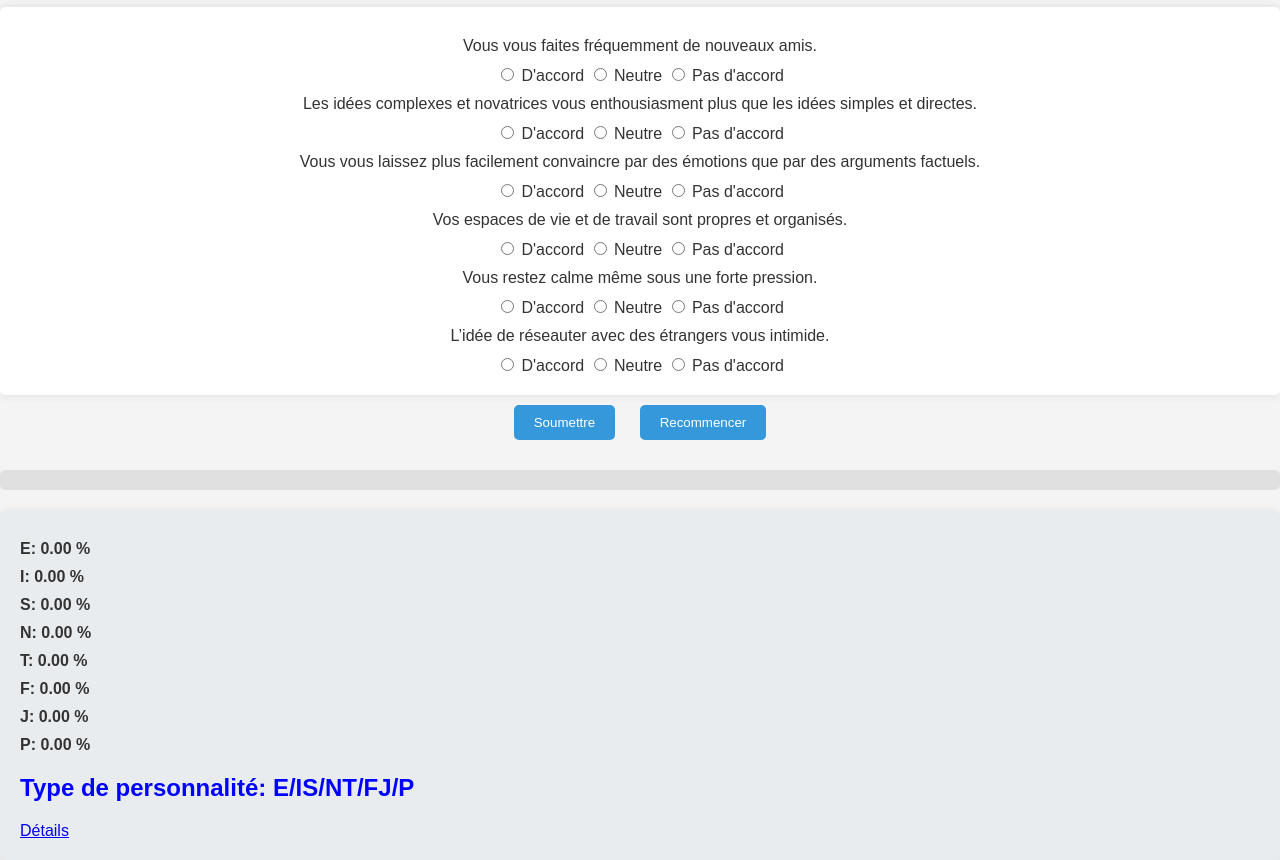
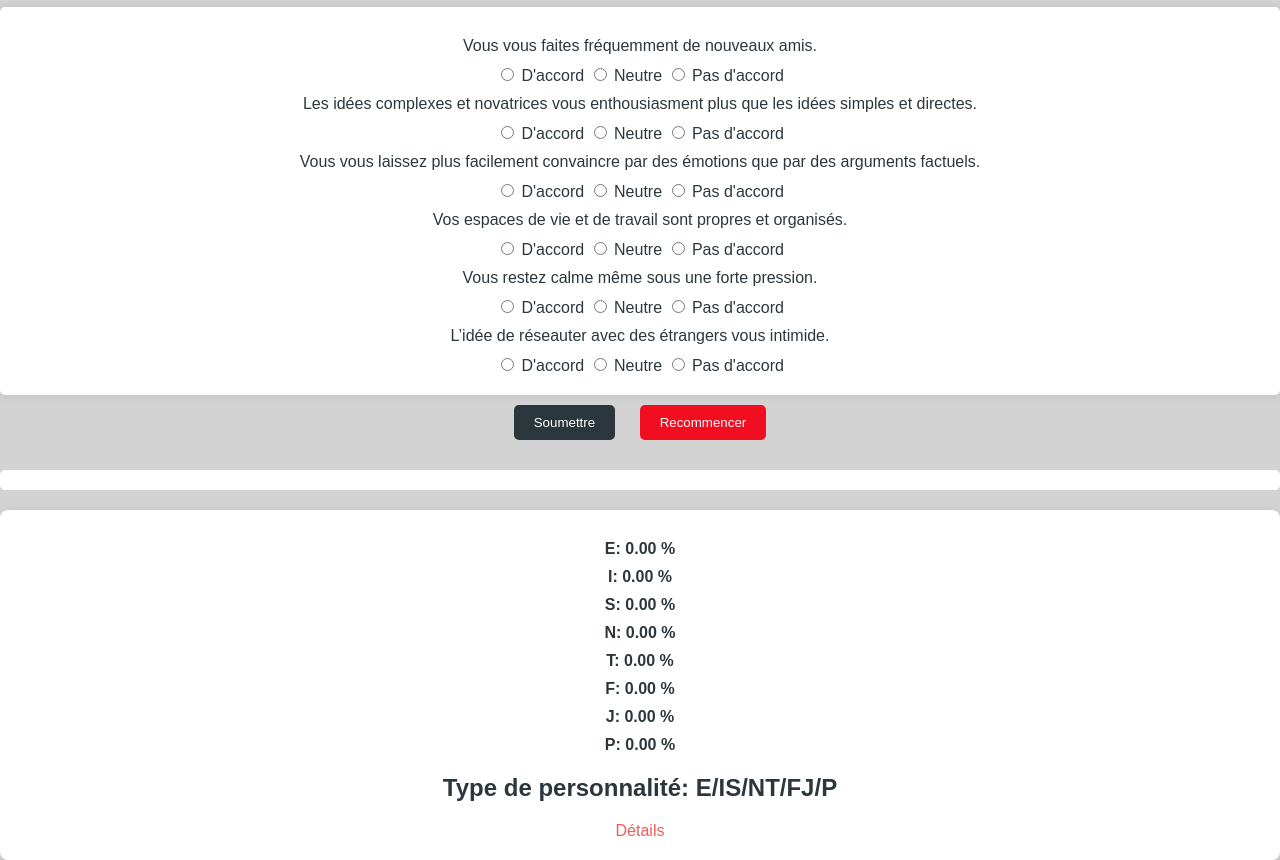
Before and after one commit to DualsFWShield/Personnality-tests, a plain HTML site: page personnalite/mbti.html in a window 1280 px wide. Shown: the part 121-981 px from the top of the page. Drawn offline with Linux system fonts and the light colour scheme.

Commit message:
Better style coherence

```diff
--- a/eneagramme/styles.css
+++ b/eneagramme/styles.css
@@ -1,8 +1,8 @@
 /* Général */
 body {
     font-family: Arial, sans-serif;
-    background-color: #f4f4f9;
-    color: #333;
+    background-color: #d3d3d3;
+    color: #2b373d;
     margin: 0;
     padding: 0;
 }
@@ -21,12 +21,12 @@ header {
 
 h1 {
     font-size: 2rem;
-    color: #333;
+    color: #2b373d;
 }
 
 p {
     font-size: 1rem;
-    color: #666;
+    color: #2b373d;
 }
 
 /* Section des questions */
@@ -51,12 +51,12 @@ input[type="radio"] {
 }
 
 .navigation-buttons {
-    text-align: right;
+    text-align: center;
     margin-top: 20px;
 }
 
 button {
-    background-color: #007BFF;
+    background-color: #2b373d;
     color: #fff;
     border: none;
     padding: 10px 20px;
@@ -66,7 +66,7 @@ button {
 }
 
 button:hover {
-    background-color: #0056b3;
+    background-color: #1f282c;
 }
 
 /* Barre de progression */
@@ -83,7 +83,7 @@ button:hover {
 }
 
 #progress-bar {
-    background-color: #007BFF;
+    background-color: #2b373d;
     height: 100%;
     width: 0%;
     transition: width 0.3s;
@@ -108,9 +108,9 @@ h2 {
 }
 
 #reset-button {
-    background-color: #dc3545;
+    background-color: #f10e21;
 }
 
 #reset-button:hover {
-    background-color: #c82333;
+    background-color: #b40f1c;
 }
--- a/personnalite/script.js
+++ b/personnalite/script.js
@@ -175,8 +175,8 @@ function displayResults(finalresults, personalityType) {
 
     // Affichage du type de personnalité
     resultContainer.innerHTML += `
-        <h2 style="color: blue;">Type de personnalité: ${personalityType}</h2>
-        <a href="https://www.16personalities.com/fr/la-personnalite-${personalityType.toLowerCase()}">Détails</a>
+        <h2>Type de personnalité: ${personalityType}</h2>
+        <CENTER><a text-align="center" href="https://www.16personalities.com/fr/la-personnalite-${personalityType.toLowerCase()}">Détails</a></CENTER>
     `;
 }
 
--- a/personnalite/styles.css
+++ b/personnalite/styles.css
@@ -1,14 +1,14 @@
 h1 {
     text-align: center;
-    color: #007BFF;
 }
 
 p {
     margin: 10px 0;
+    text-align: center;
 }
 
 #result-container {
-    background-color: #e9ecef;
+    background-color: #ffffff;
     border-radius: 8px;
     padding: 20px;
     box-shadow: 0 2px 10px rgba(0, 0, 0, 0.1);
@@ -16,8 +16,8 @@ p {
 
 body {
     font-family: Arial, sans-serif;
-    background-color: #f4f4f4;
-    color: #333;
+    background-color: #d3d3d3;
+    color: #2b373d;
     margin: 0;
     padding: 20px;
 }
@@ -30,13 +30,22 @@ body {
 }
 
 h2 {
-    color: #2c3e50;
+    text-align: center;
+}
+
+a {
+    text-decoration: none;
+    color: #f15b5b;
+}
+
+a:hover {
+    text-decoration: underline;
 }
 
 button {
     margin: 10px;
     padding: 10px 20px;
-    background-color: #3498db;
+    background-color: #2b373d;
     color: white;
     border: none;
     border-radius: 5px;
@@ -44,12 +53,12 @@ button {
 }
 
 button:hover {
-    background-color: #2980b9;
+    background-color: #1f282c;
 }
 
 #progress-container {
     width: 100%;
-    background: #e0e0e0;
+    background: #ffffff;
     border-radius: 5px;
     overflow: hidden;
     margin: 20px 0;
@@ -57,7 +66,15 @@ button:hover {
 
 #progress-bar {
     height: 20px;
-    background: #3498db;
+    background: #2b373d;
     width: 0%;
     transition: width 0.3s ease;
 }
+
+#reset-button {
+    background-color: #f10e21;
+}
+
+#reset-button:hover {
+    background-color: #b40f1c;
+}
--- a/styles.css
+++ b/styles.css
@@ -2,11 +2,11 @@ body {
     font-family: Arial, sans-serif;
     margin: 0;
     padding: 0;
-    background-color: #f4f4f4;
+    background-color: #d3d3d3;
 }
 
 header {
-    background-color: #7250ce;
+    background-color: #2b373d;
     color: white;
     padding: 20px;
     text-align: center;
@@ -31,7 +31,7 @@ ul li {
 
 a {
     text-decoration: none;
-    color: #4CAF50;
+    color: #f15b5b;
 }
 
 a:hover {
@@ -41,7 +41,7 @@ a:hover {
 footer {
     text-align: center;
     padding: 10px;
-    background-color: #7250ce;
+    background-color: #2b373d;
     color: white;
     position: relative;
     bottom: 0;
```
Also changed, not shown: eneagramme/enneagram.html (+4 -4 lines), eneagramme/types.html (+6 -8 lines).
